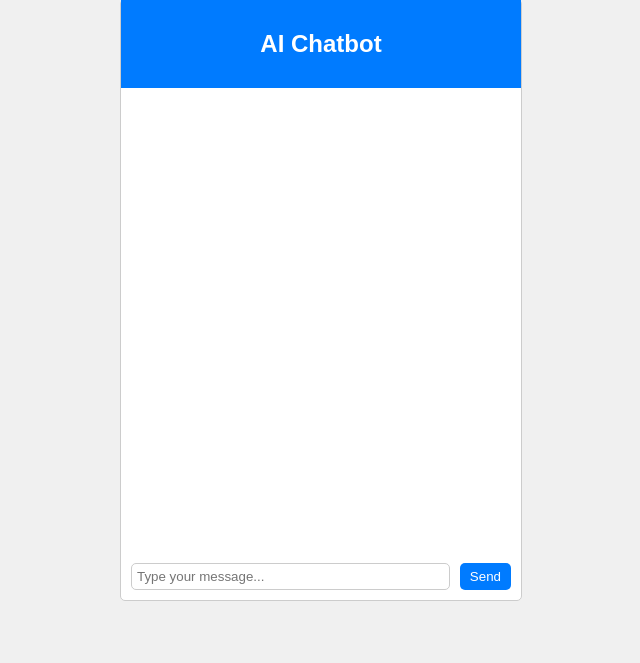
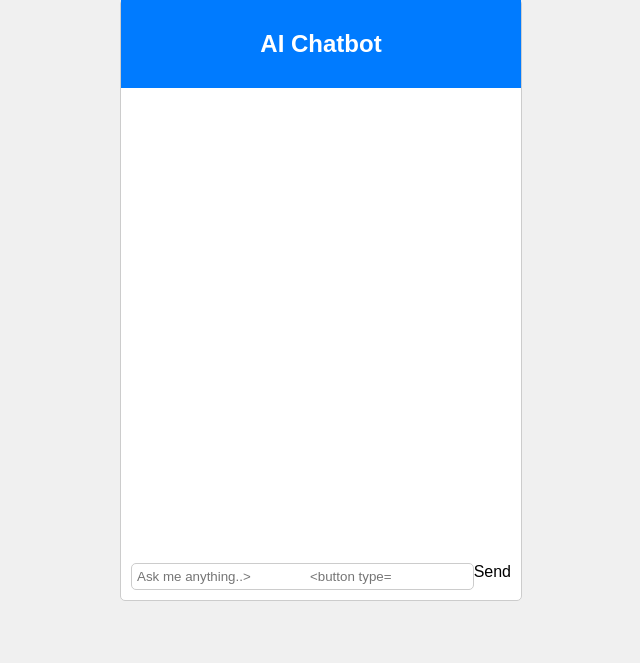
Before and after one commit to Barryugo/Chatbot_main, a Flask app: page / in a window 1280 px wide. Shown: the part 100-763 px from the top of the page, without its empty margins (319-959 px from the left). Run offline with Flask 3, Linux system fonts and the light colour scheme.

Commit message:
Update index.html

```diff
--- a/templates/index.html
+++ b/templates/index.html
@@ -17,7 +17,7 @@
         </div>
         <div class="message-input">
             <form id="message-form">
-                <input type="text" id="message-input" autocomplete="off" placeholder="Type your message...">
+                <input type="text" id="message-input" autocomplete="off" placeholder="Ask me anything..>
                 <button type="submit">Send</button>
             </form>
         </div>
```
